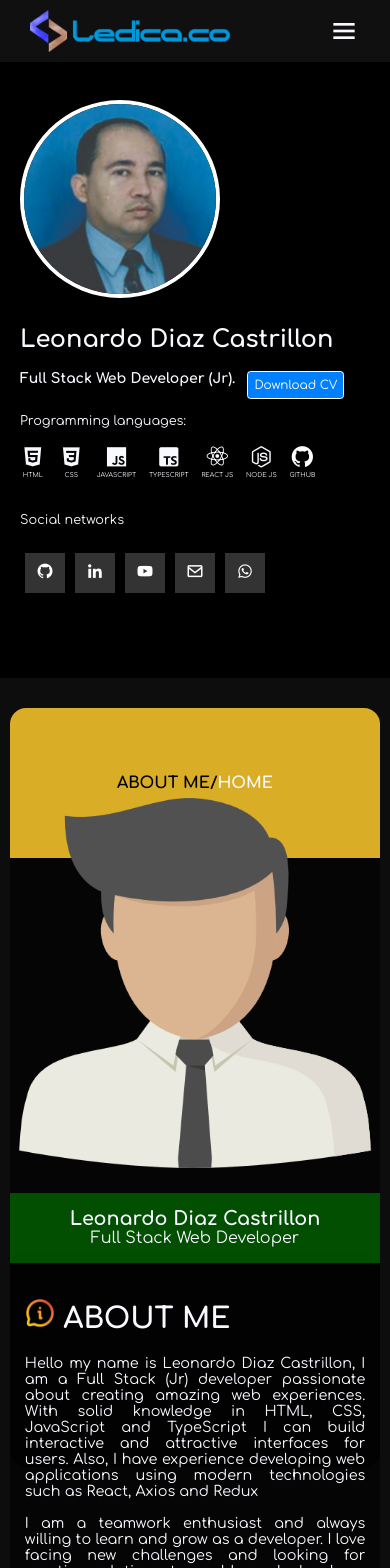
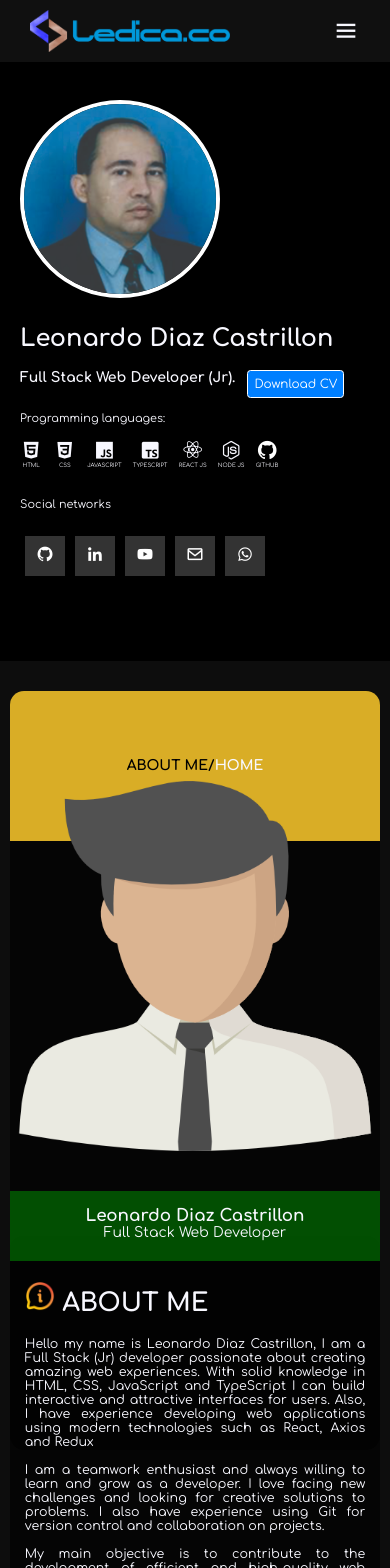
Before and after one commit to LedicaCo/portfolioLedica.co, a React (Vite) app: page / in a window 390 px wide. Shown: the top 1568 px of the page. Built offline with nearby package versions, Linux system fonts and the light colour scheme.

Commit message:
final responsive

```diff
--- a/src/assets/css/about-me.css
+++ b/src/assets/css/about-me.css
@@ -133,7 +133,7 @@
         padding: 15px;
         text-align: center;
         position: absolute;
-        bottom: -110px;
+        bottom: -125px;
 
     }
 
--- a/src/assets/css/layout.css
+++ b/src/assets/css/layout.css
@@ -104,7 +104,10 @@
 }
 
 /* Small devices (landscape phones, 576px and up) */
-@media (max-width: 576px) {
+@media (max-width: 800px) {
+    body {
+        font-size: 14px;
+    }
 
     .footer__content {
         display: grid;
@@ -122,7 +125,7 @@
 
     .main__container .box4 {
         grid-column: 1/3;
-        margin-bottom: 22.5rem;
+        margin-bottom: 25rem;
 
     }
 
```
